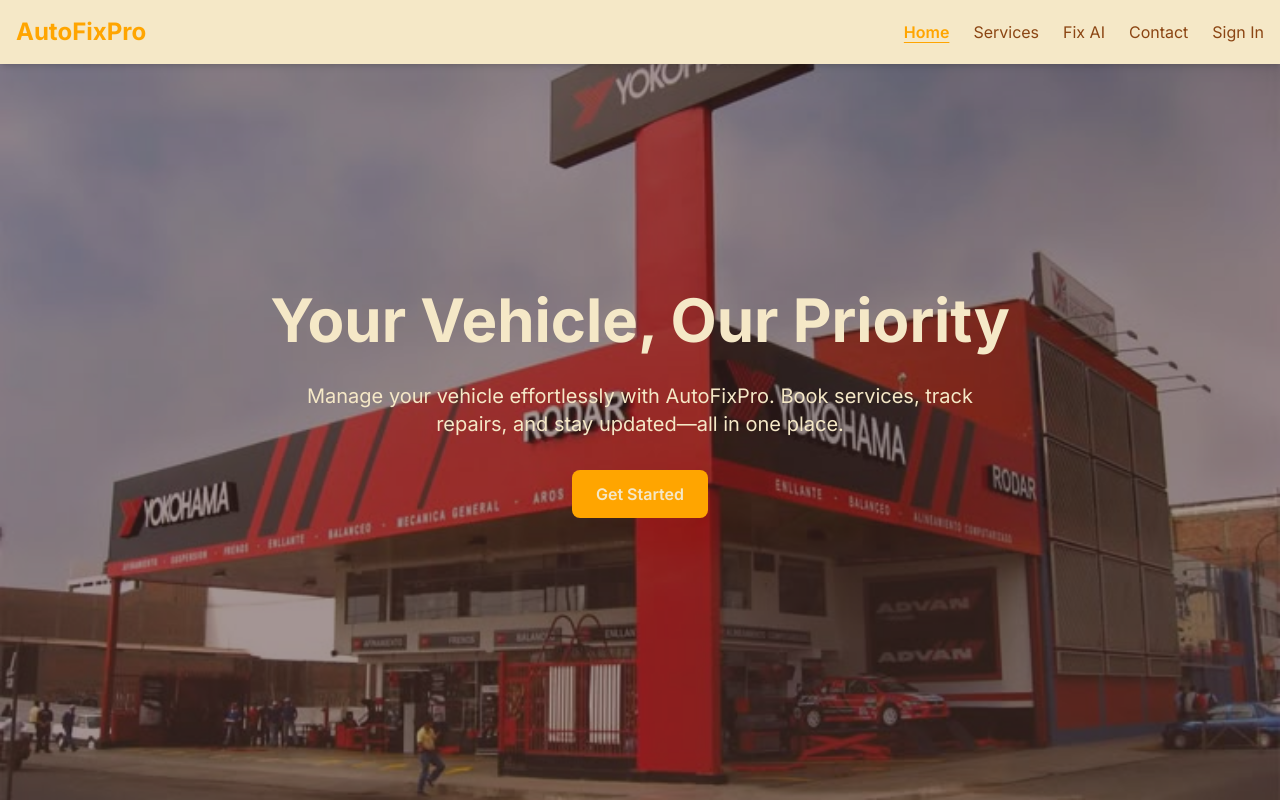
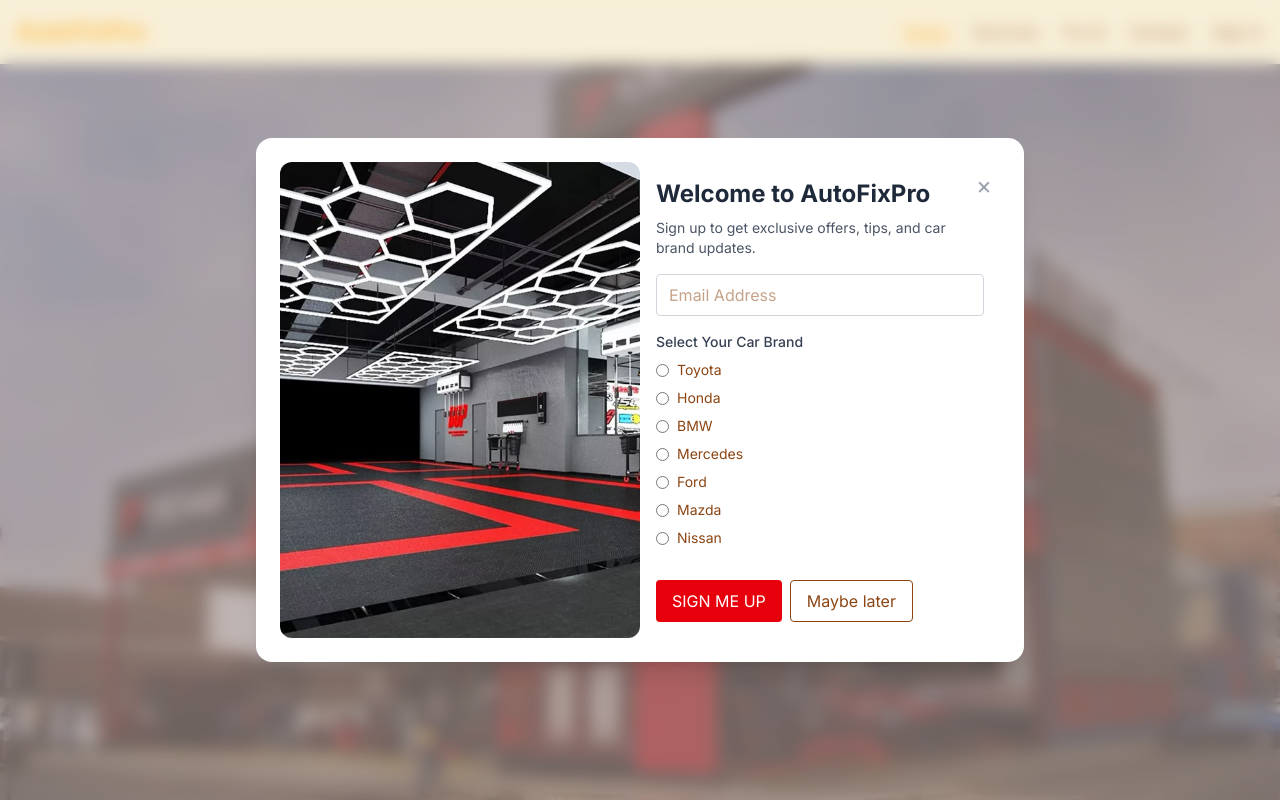
Before and after one commit to CGAJAY/AutoMate, a Next.js app in the folder frontend/: page / in a window 1280 px wide. Shown: the top 800 px of the page. Built offline with nearby package versions, Linux system fonts and the light colour scheme.

Commit message:
Created a splash page

```diff
--- a/frontend/app/components/Footer.jsx
+++ b/frontend/app/components/Footer.jsx
@@ -13,15 +13,15 @@
 // Vehicle logos slider component inside the same file
 const VehicleLogosSlider = () => {
   const logos = [
-    "images/logos/toyota.jpg",
-    "images/logos/bmw.jpg",
-    "images/logos/ford.jpg",
-    "images/logos/mercedes.jpg",
-    "images/logos/audi.jpg",
-    "images/logos/honda.jpg",
-    "images/logos/vw.jpg",
-    "images/logos/volvo.jpg",
-    "images/logos/nissan.jpg",
+    "/images/logos/toyota.jpg",
+    "/images/logos/bmw.jpg",
+    "/images/logos/ford.jpg",
+    "/images/logos/mercedes.jpg",
+    "/images/logos/audi.jpg",
+    "/images/logos/honda.jpg",
+    "/images/logos/vw.jpg",
+    "/images/logos/volvo.jpg",
+    "/images/logos/nissan.jpg",
   ];
 
   return (
@@ -60,8 +60,6 @@
 ];
 
 export default function Footer() {
-  console.log("My footer is working");
-
   return (
     <footer className="bg-[var(--section-bg-primary)] text-[var(--secondary)] border-t border-[var(--accent)]/20 pt-0">
       {/* Logo Slider at the Top */}
@@ -78,7 +76,7 @@
             <ul className="space-y-2 text-sm">
               <li className="flex items-center gap-2">
                 <Mail className="w-4 h-4 text-[var(--primary)]" />
-                support@yourgarage.com
+                support@AutoFixPro.com
               </li>
               <li className="flex items-center gap-2">
                 <Phone className="w-4 h-4 text-[var(--primary)]" />
@@ -135,7 +133,7 @@
         </div>
 
         <div className="text-center text-xs border-t border-[var(--accent)]/20 pt-4 pb-6 text-[var(--secondary)]">
-          © 2025 YourGarage. All rights reserved.
+          © 2025 AutoFixPro. All rights reserved.
         </div>
       </div>
     </footer>
--- /dev/null
+++ b/frontend/app/components/SplashModal.tsx
@@ -0,0 +1,114 @@
+"use client";
+import { useSplashStore } from "../store/SplashStore";
+import { useEffect, useState } from "react";
+import { motion, AnimatePresence } from "framer-motion";
+
+const carBrands = [
+  "Toyota",
+  "Honda",
+  "BMW",
+  "Mercedes",
+  "Ford",
+  "Mazda",
+  "Nissan",
+];
+
+const SplashModal = () => {
+  const { isOpen, open, close } = useSplashStore();
+  const [selectedBrand, setSelectedBrand] = useState<string | null>(null);
+
+  useEffect(() => {
+    const timer = setTimeout(() => {
+      open();
+    }, 3000);
+    return () => clearTimeout(timer);
+  }, [open]);
+
+  return (
+    <AnimatePresence>
+      {isOpen && (
+        <motion.div
+          className="fixed inset-0 bg-white/30 backdrop-blur-sm flex justify-center items-center z-50"
+          initial={{ opacity: 0 }}
+          animate={{ opacity: 1 }}
+          exit={{ opacity: 0 }}
+        >
+          <motion.div
+            className="bg-white rounded-2xl shadow-xl p-6 w-[90%] max-w-3xl md:flex overflow-hidden relative"
+            initial={{ opacity: 0, y: -30 }}
+            animate={{ opacity: 1, y: 0 }}
+            exit={{ opacity: 0, y: 20 }}
+            transition={{ duration: 0.4 }}
+          >
+            {/* Left side image */}
+            <div className="md:w-1/2">
+              <img
+                src="/images/splash.jpeg"
+                alt="Garage"
+                className="rounded-xl w-full h-full object-cover"
+              />
+            </div>
+
+            {/* Right side content */}
+            <div className="md:w-1/2 p-4 flex flex-col justify-between relative">
+              <button
+                onClick={close}
+                className="absolute top-2 right-2 text-2xl text-gray-400 hover:text-gray-700"
+              >
+                &times;
+              </button>
+
+              <div>
+                <h2 className="text-2xl font-bold text-gray-800 mb-2">
+                  Welcome to AutoFixPro
+                </h2>
+                <p className="text-sm text-gray-600 mb-4">
+                  Sign up to get exclusive offers, tips, and car brand updates.
+                </p>
+
+                <input
+                  type="email"
+                  placeholder="Email Address"
+                  className="w-full border border-gray-300 px-3 py-2 rounded mb-4"
+                />
+
+                <label className="text-sm font-medium text-gray-700 block mb-2">
+                  Select Your Car Brand
+                </label>
+                <div className="space-y-2 mb-4 text-sm">
+                  {carBrands.map((brand) => (
+                    <label key={brand} className="flex items-center">
+                      <input
+                        type="radio"
+                        name="brand"
+                        className="mr-2"
+                        value={brand}
+                        checked={selectedBrand === brand}
+                        onChange={() => setSelectedBrand(brand)}
+                      />
+                      {brand}
+                    </label>
+                  ))}
+                </div>
+              </div>
+
+              <div className="flex flex-col md:flex-row gap-2 mt-4">
+                <button className="bg-red-600 text-white px-4 py-2 rounded hover:bg-red-700 transition">
+                  SIGN ME UP
+                </button>
+                <button
+                  onClick={close}
+                  className="border px-4 py-2 rounded hover:bg-gray-100"
+                >
+                  Maybe later
+                </button>
+              </div>
+            </div>
+          </motion.div>
+        </motion.div>
+      )}
+    </AnimatePresence>
+  );
+};
+
+export default SplashModal;
--- a/frontend/app/page.tsx
+++ b/frontend/app/page.tsx
@@ -4,6 +4,7 @@
 import ServicesWeOffer from "./components/ServicesWeOffer";
 import AIAssistantPreview from "./components/AIAssistantPreview";
 import ClientTestimonies from "./components/ClientTestimonies";
+import SplashModal from "./components/SplashModal";
 
 export default function Home() {
   return (
@@ -14,6 +15,7 @@
       <ServicesWeOffer />
       <AIAssistantPreview />
       <ClientTestimonies />
+      <SplashModal />
     </div>
   );
 }
--- /dev/null
+++ b/frontend/app/store/SplashStore.ts
@@ -0,0 +1,13 @@
+import { create } from "zustand";
+
+type SplashState = {
+  isOpen: boolean;
+  open: () => void;
+  close: () => void;
+};
+
+export const useSplashStore = create<SplashState>((set) => ({
+  isOpen: false, // start closed
+  open: () => set({ isOpen: true }),
+  close: () => set({ isOpen: false }),
+}));
--- a/frontend/package.json
+++ b/frontend/package.json
@@ -14,7 +14,8 @@
     "motion": "^12.6.3",
     "next": "15.2.4",
     "react": "^19.0.0",
-    "react-dom": "^19.0.0"
+    "react-dom": "^19.0.0",
+    "zustand": "^5.0.3"
   },
   "devDependencies": {
     "@eslint/eslintrc": "^3",
```
Also changed, not shown: frontend/public/images/splash.jpeg (added), 1 other file (tests, documents, lock files or other folders).
